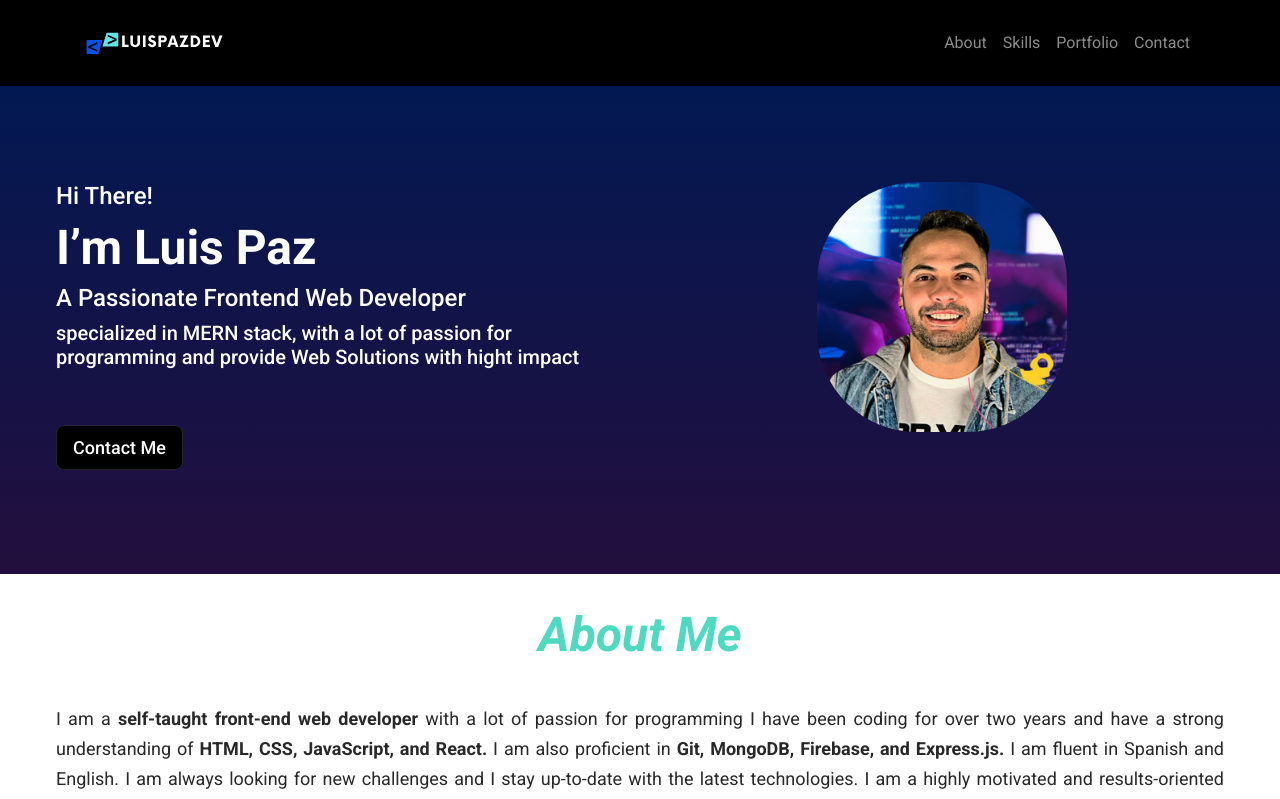
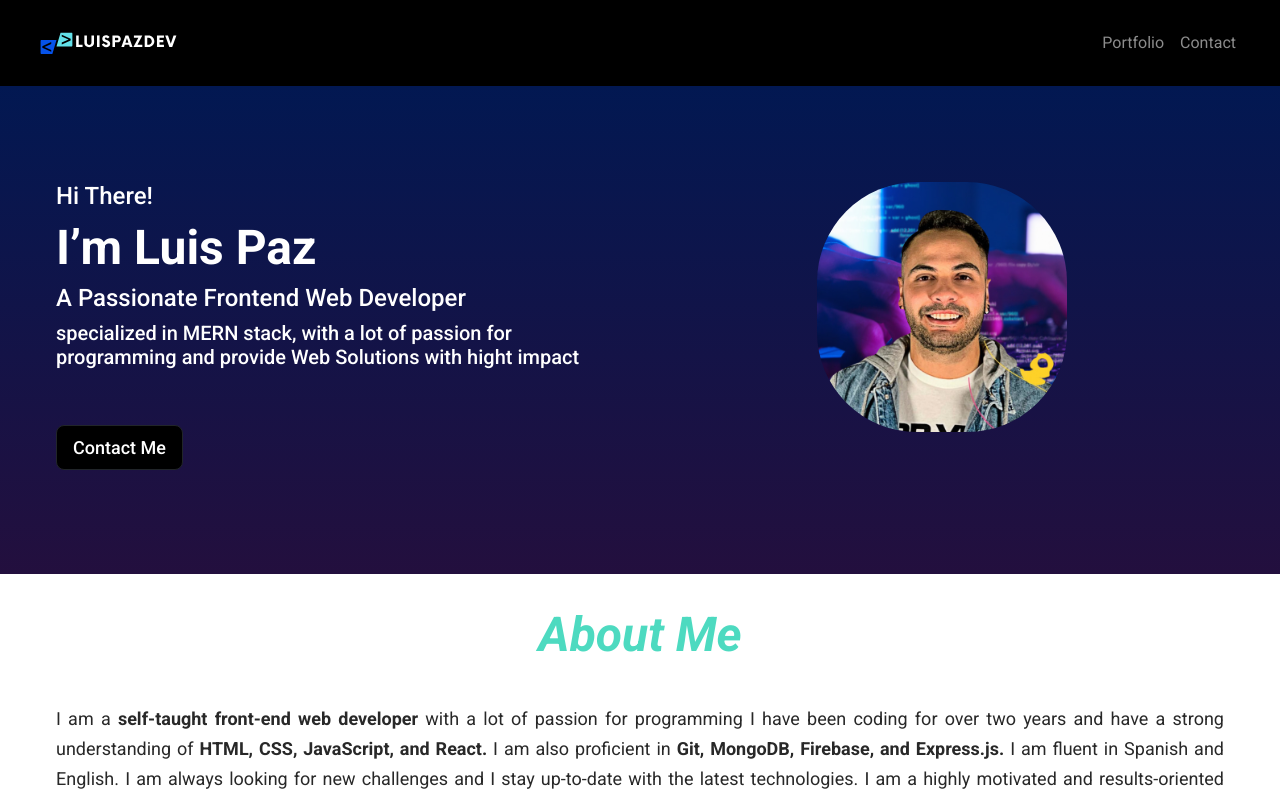
Before and after one commit to LuisPazDev/portfolio, a React (Create React App) app: page / in a window 1280 px wide. Shown: the top 799 px of the page. Built offline with nearby package versions, Linux system fonts and the light colour scheme.

Commit message:
updating navbar

```diff
--- a/src/components/NavBar.jsx
+++ b/src/components/NavBar.jsx
@@ -6,23 +6,19 @@ import logo from "../assets/luispazdevlogo.svg";
 
 export const NavBar = () => {
   return (
-    <Container fluid className="nav-bar">
-      <Navbar collapseOnSelect expand="lg" className="nav-bar" variant="dark">
-        <Container>
+    <Navbar collapseOnSelect expand="md" className="nav-bar" variant="dark">
+      <Container fluid className="ms-4 me-4">
         <Navbar.Brand href="#home">
           <img src={logo} alt="logo" className="logo" />
         </Navbar.Brand>
         <Navbar.Toggle aria-controls="responsive-navbar-nav" />
         <Navbar.Collapse id="responsive-navbar-nav">
           <Nav className="ms-auto">
-              <Nav.Link href="#about">About</Nav.Link>
-              <Nav.Link href="#skills">Skills</Nav.Link>
             <Nav.Link href="#portfolio">Portfolio</Nav.Link>
             <Nav.Link href="#contact">Contact</Nav.Link>
           </Nav>
         </Navbar.Collapse>
       </Container>
     </Navbar>
-    </Container>
   );
 };
```
Lines whose indentation alone changed are shown as unchanged.
